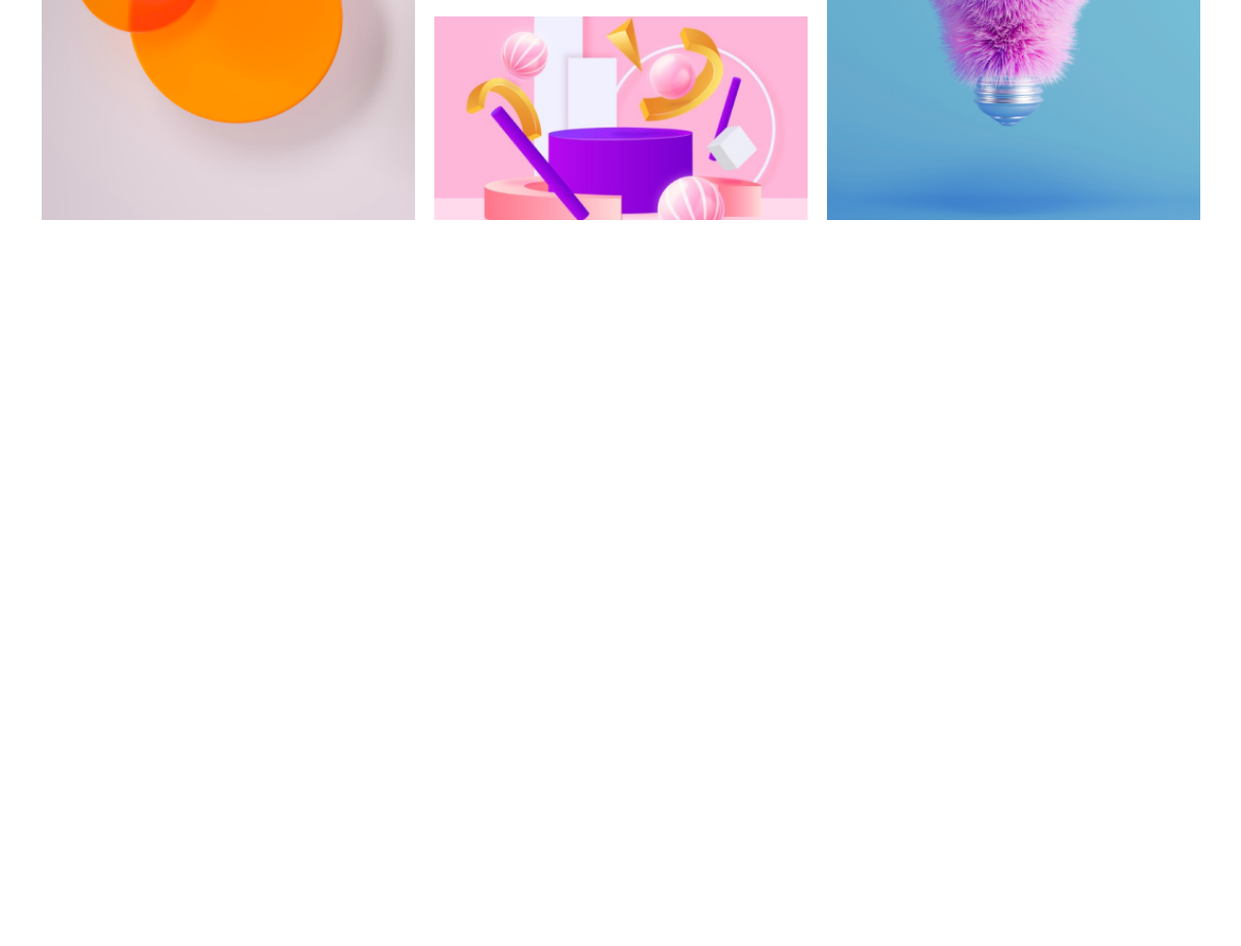
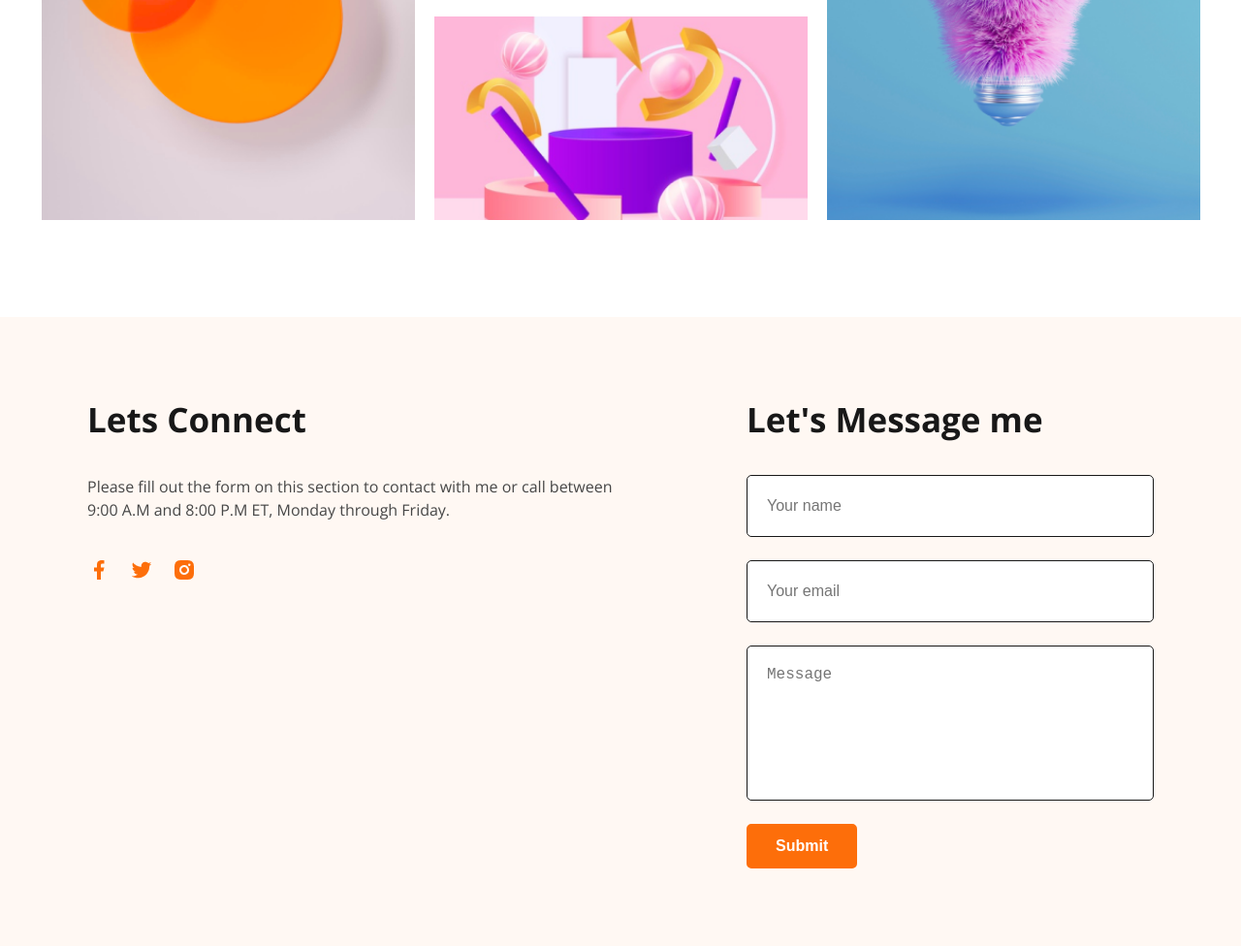
Before and after one commit to akashonline24hour/b14-portfolio-web, a plain HTML site: page index.html in a window 1280 px wide. Shown: the part 3825-4801 px from the top of the page at 97% size. Before the commit the page ends 4102 px from the top, so only its background shows below. Drawn offline with nearby package versions, Linux system fonts and the light colour scheme.

Commit message:
feat: Add Footer Seciton

```diff
--- /dev/null
+++ b/css/footer.css
@@ -0,0 +1,84 @@
+/* Footer Section */
+.footer-section {
+  background-color: #fff8f3;
+  margin-top: 100px;
+  padding: 80px 10%;
+  display: flex;
+  justify-content: center;
+}
+
+.footer-container {
+  width: 1140px;
+  display: flex;
+  justify-content: space-between;
+  gap: 120px;
+}
+
+/* Left Column: Lets Connect */
+.footer-connect-container {
+  display: flex;
+  flex-direction: column;
+  gap: 30px;
+}
+
+.footer-connect-title {
+  font-size: 35px;
+  font-weight: 700;
+  color: #181818;
+}
+
+.footer-connect-description {
+  width: 560px;
+  height: 56px;
+  font-size: 16px;
+  font-weight: 400;
+  color: #474747;
+}
+
+/* Left column: Social Links */
+.footer-social-links {
+  display: flex;
+  gap: 20px;
+}
+
+/* Right Column: Let's Message me Form */
+.footer-form-container {
+  display: flex;
+  flex-direction: column;
+  gap: 30px;
+}
+
+.footer-form-title {
+  font-size: 35px;
+  font-weight: 700;
+  color: #181818;
+}
+
+.contact-form {
+  display: flex;
+  flex-direction: column;
+  gap: 24px;
+}
+
+.form-input {
+  width: 420px;
+  height: 64px;
+  border-radius: 5px;
+  border: 1px solid #181818;
+  padding-left: 20px;
+  font-size: 16px;
+  font-weight: 400;
+  color: #757575;
+}
+
+.form-textarea {
+  width: 420px;
+  height: 160px;
+  border-radius: 5px;
+  border: 1px solid #181818;
+  padding: 20px;
+  font-size: 16px;
+  font-weight: 400;
+  color: #757575;
+  resize: none;
+}
--- a/css/style.css
+++ b/css/style.css
@@ -12,4 +12,4 @@
 @import url("./skills.css");
 @import url("./resume.css");
 @import url("./portfolio.css");
-@import url("./contact.css");
+@import url("./footer.css");
--- a/index.html
+++ b/index.html
@@ -308,5 +308,59 @@
       </div>
     </section>
     <!-- Portfolio Section End -->
+
+    <!-- Footer Section Start -->
+    <footer class="footer-section">
+      <div class="footer-container">
+        <!-- Left Column: Lets Connect -->
+        <div class="footer-connect-container">
+          <h3 class="footer-connect-title">Lets Connect</h3>
+          <p class="footer-connect-description">
+            Please fill out the form on this section to contact with me or call
+            between 9:00 A.M and 8:00 P.M ET, Monday through Friday.
+          </p>
+          <div class="footer-social-links">
+            <a href="#" class="social-link"
+              ><img src="./images/icons/facebook.png" alt="Facebook"
+            /></a>
+            <a href="#" class="social-link"
+              ><img src="./images/icons/twitter.png" alt="Twitter"
+            /></a>
+            <a href="#" class="social-link"
+              ><img src="./images/icons/insta.png" alt="Instagram"
+            /></a>
+          </div>
+        </div>
+
+        <!-- Right Column: Let's Message me Form -->
+        <div class="footer-form-container">
+          <h3 class="footer-form-title">Let's Message me</h3>
+          <form class="contact-form">
+            <input
+              type="text"
+              class="form-input"
+              placeholder="Your name"
+              required
+            />
+            <input
+              type="email"
+              class="form-input"
+              placeholder="Your email"
+              required
+            />
+            <textarea
+              class="form-textarea"
+              placeholder="Message"
+              rows="5"
+              required
+            ></textarea>
+            <div>
+              <button type="submit" class="common-btn">Submit</button>
+            </div>
+          </form>
+        </div>
+      </div>
+    </footer>
+    <!-- Footer Section End -->
   </body>
 </html>
```
